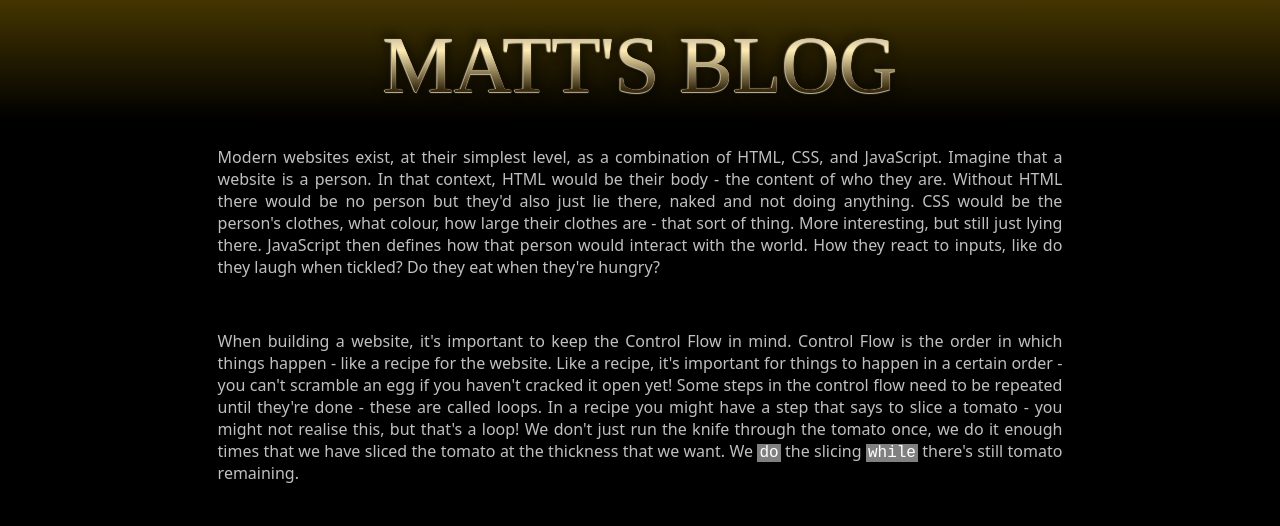
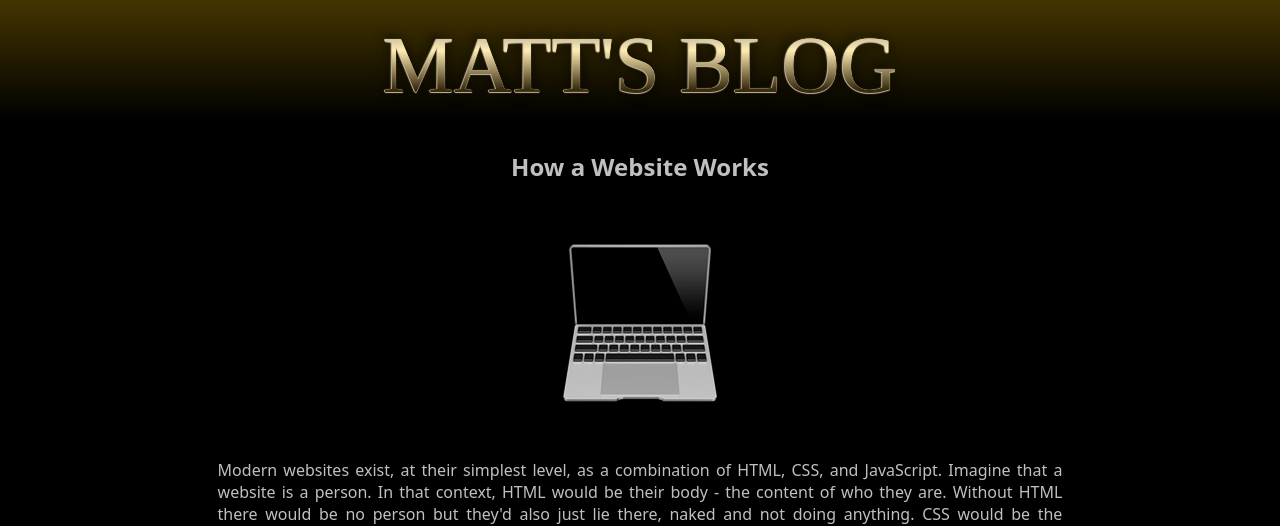
Before and after one commit to MattSNZ/mattsnz.github.io, a plain HTML site: page blog/javascript-dom.html in a window 1280 px wide. Shown: the top 526 px of the page. Drawn offline with Linux system fonts and the light colour scheme.

Commit message:
tweak JS-Dom blog styling

```diff
--- a/blog/javascript-dom.html
+++ b/blog/javascript-dom.html
@@ -17,6 +17,8 @@
     </header>
     <main>
         <section>
+            <h2>How a Website Works</h2>
+            <img src="../images/laptop.png" alt="">
             <p>Modern websites exist, at their simplest level, as a combination of HTML, CSS, and JavaScript. Imagine that a website is a person. In that context, HTML would be their body - the content of who they are. Without HTML there would be no person
                 but they'd also just lie there, naked and not doing anything. CSS would be the person's clothes, what colour, how large their clothes are - that sort of thing. More interesting, but still just lying there. JavaScript then defines how that
                 person would interact with the world. How they react to inputs, like do they laugh when tickled? Do they eat when they're hungry?
```
